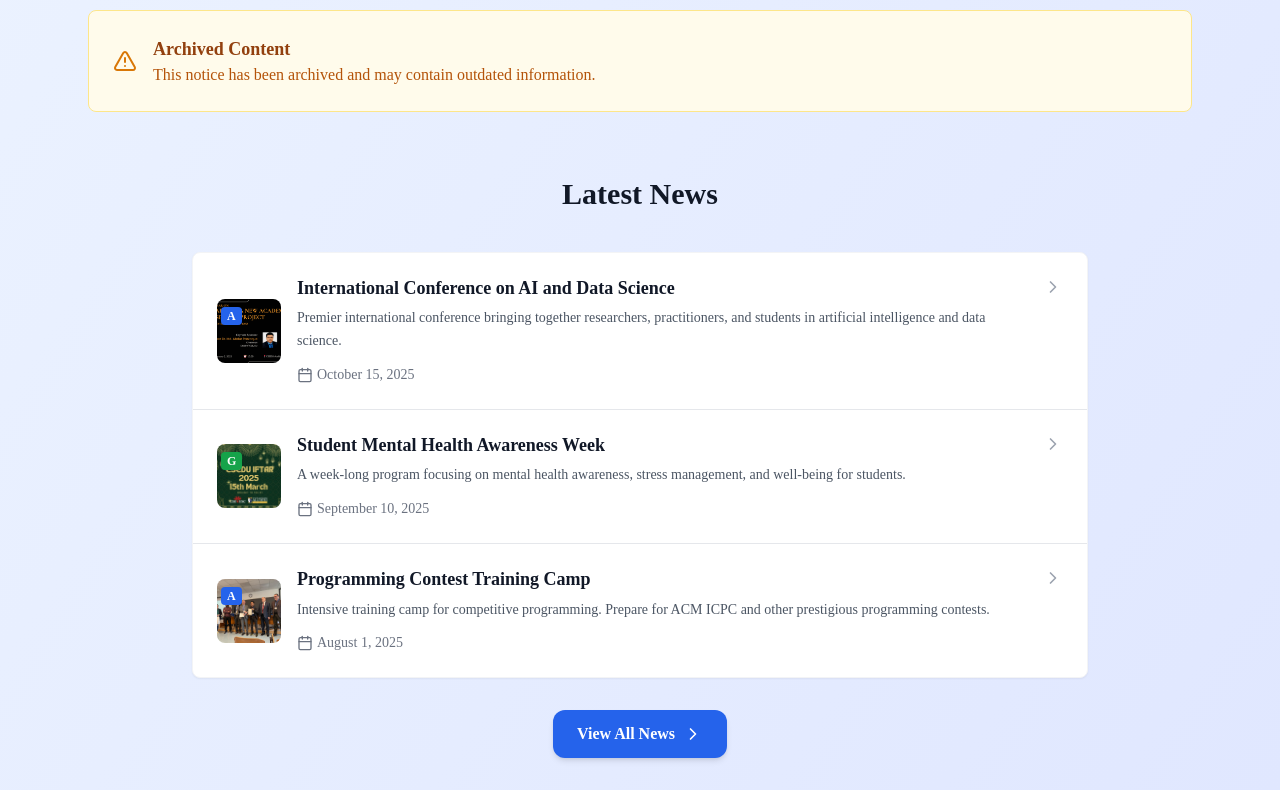
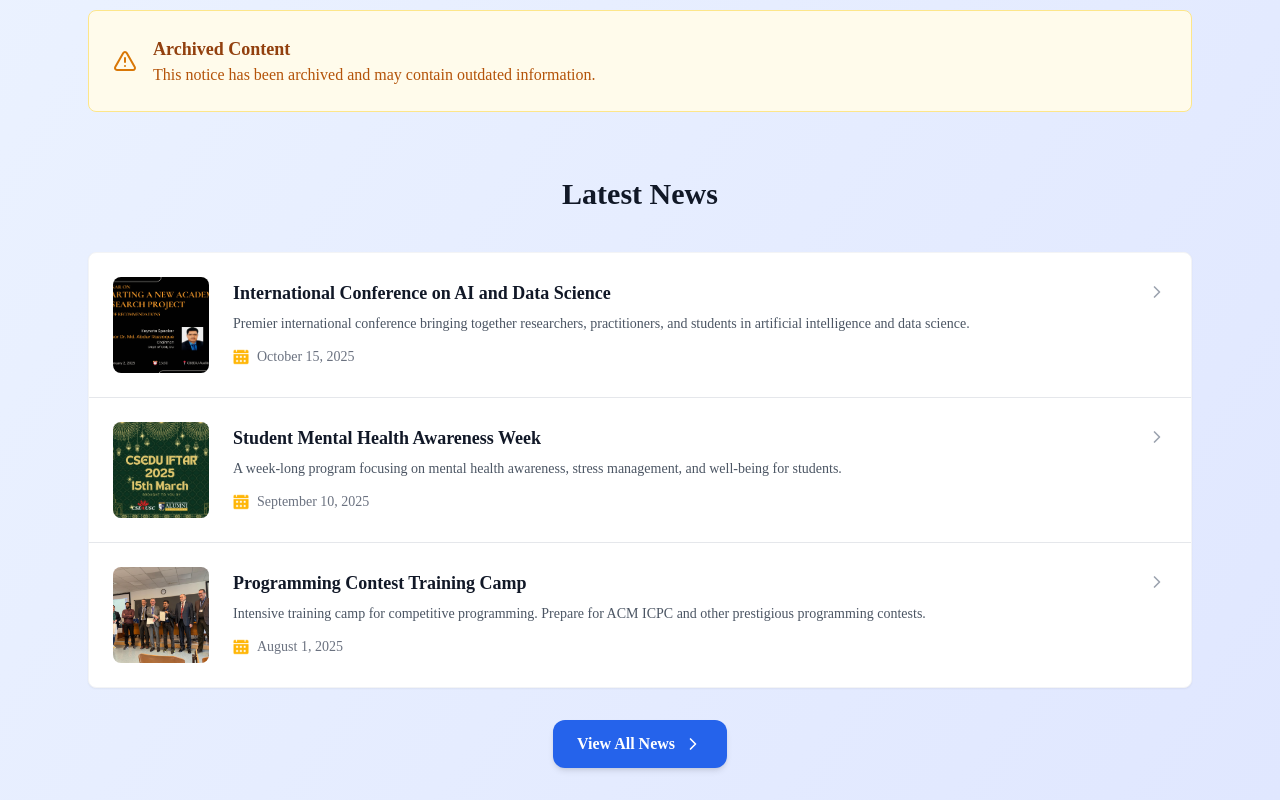
Before and after one commit to samiyariya/CSEDU, a React (Vite) app in the folder frontend/: page /news/1 in a window 1280 px wide. Shown: the part 1168-1968 px from the top of the page. Built offline with nearby package versions, Linux system fonts and the light colour scheme.

Commit message:
changed news details 6

```diff
--- a/frontend/src/pages/NewsDetail.jsx
+++ b/frontend/src/pages/NewsDetail.jsx
@@ -12,7 +12,7 @@ import {
   Printer,
   ChevronRight,
 } from "lucide-react"
-import { sampleNews } from "../assets/assets"
+import { sampleNews, assets } from "../assets/assets"
 import { isExpired } from "./News"
 
 const NewsDetail = () => {
@@ -241,8 +241,8 @@ const NewsDetail = () => {
         <div className="mt-16">
           <h2 className="text-3xl font-extrabold text-gray-900 mb-10 text-center">Latest News</h2>
 
-          {/* Single White Frame for All Latest News */}
-          <div className="bg-white rounded-lg border border-gray-100 shadow-sm overflow-hidden max-w-4xl mx-auto">
+          {/* Single White Frame for All Latest News - Same width as news details */}
+          <div className="bg-white rounded-lg border border-gray-100 shadow-sm overflow-hidden">
             {getLatestNews(id).map((item, index) => (
               <div key={item.id}>
                 {/* News Row */}
@@ -253,34 +253,18 @@ const NewsDetail = () => {
                     window.scrollTo(0, 0)
                   }}
                 >
-                  {/* Small Image */}
-                  <div className="flex-shrink-0 mr-4">
+                  {/* Bigger Image */}
+                  <div className="flex-shrink-0 mr-6">
                     {item.image ? (
-                      <div className="w-16 h-16 rounded-lg overflow-hidden relative">
+                      <div className="w-24 h-24 rounded-lg overflow-hidden">
                         <img
                           src={item.image || "/placeholder.svg"}
                           alt={item.title}
                           className="w-full h-full object-cover"
                         />
-                        {/* Category badge on image */}
-                        <div className="absolute top-1 left-1">
-                          <span
-                            className={`px-1.5 py-0.5 text-xs font-semibold rounded capitalize ${getCategoryColor(item.category)}`}
-                          >
-                            {item.category.charAt(0).toUpperCase()}
-                          </span>
-                        </div>
-                        {/* Archived badge */}
-                        {isExpired(item.expiryDate) && (
-                          <div className="absolute top-1 right-1">
-                            <span className="px-1.5 py-0.5 bg-gray-700 text-white text-xs font-semibold rounded">
-                              A
-                            </span>
-                          </div>
-                        )}
                       </div>
                     ) : (
-                      <div className="w-16 h-16 bg-gray-200 rounded-lg flex items-center justify-center">
+                      <div className="w-24 h-24 bg-gray-200 rounded-lg flex items-center justify-center">
                         <span className="text-gray-400 text-xs">No Image</span>
                       </div>
                     )}
@@ -297,7 +281,7 @@ const NewsDetail = () => {
                           {item.description}
                         </p>
                         <div className="flex items-center text-sm text-gray-500">
-                          <Calendar className="w-4 h-4 mr-1" />
+                          <img src={assets.calender} alt="Calendar" className="w-4 h-4 mr-2" />
                           <span>{item.date}</span>
                         </div>
                       </div>
```
